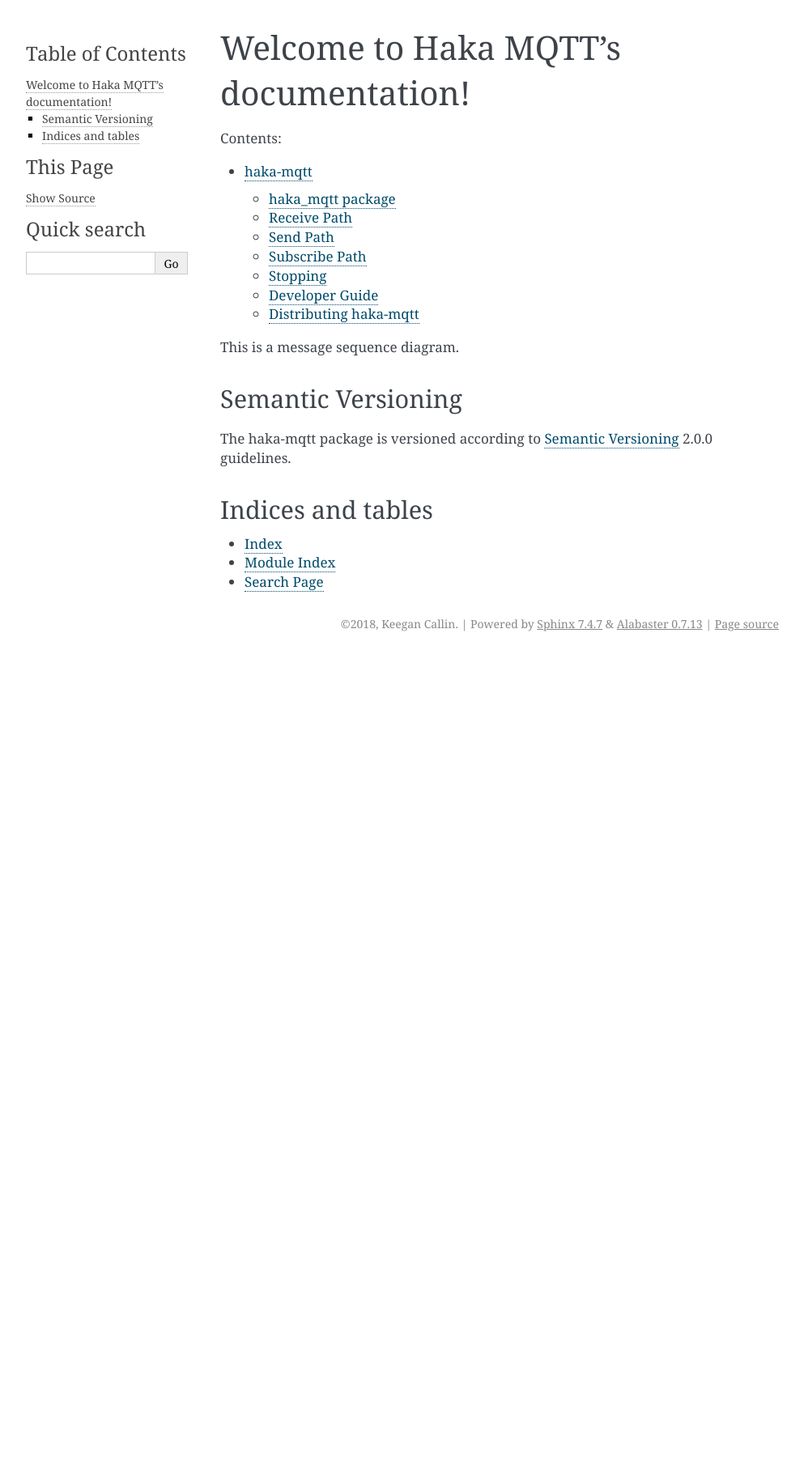
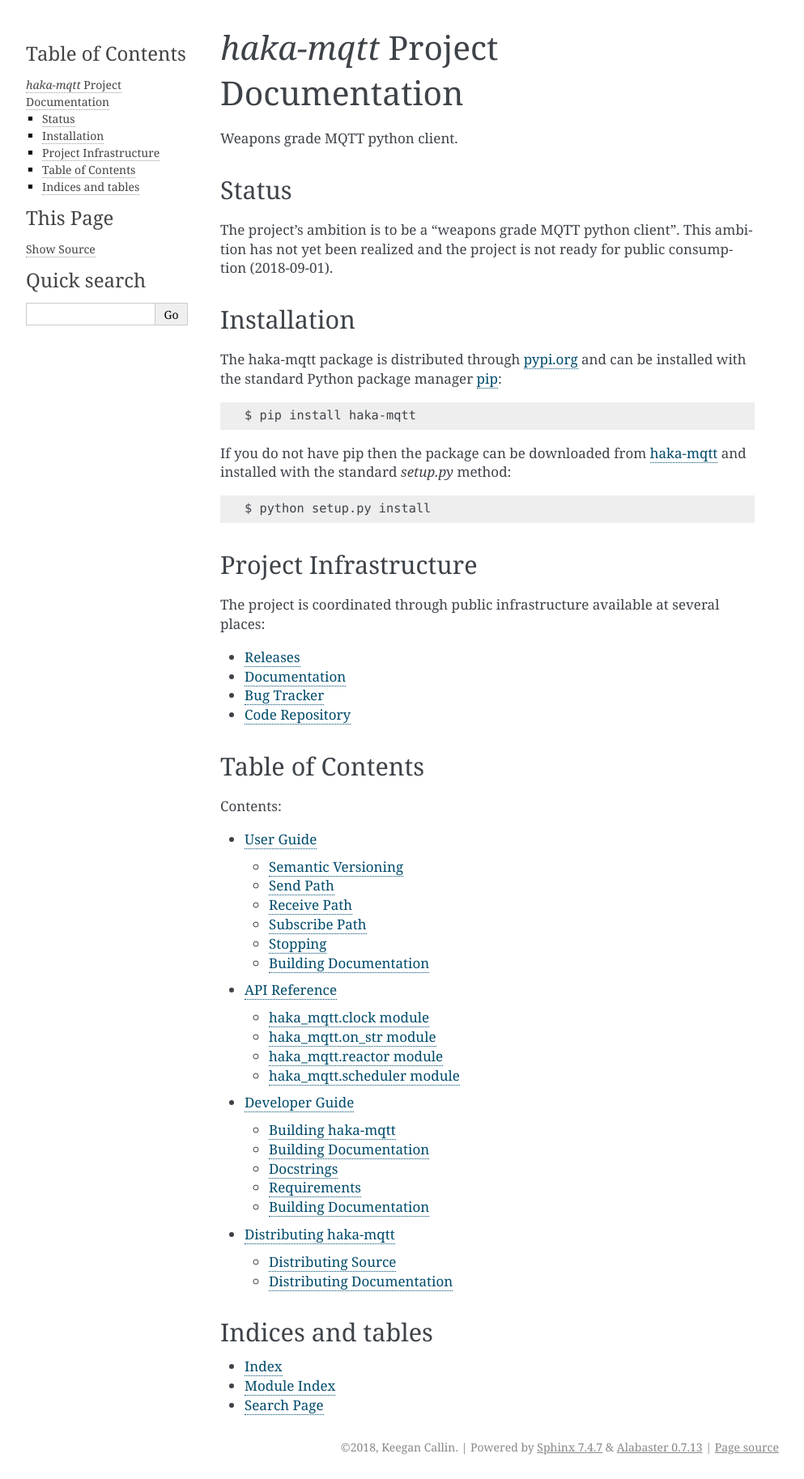
Before and after one commit to kcallin/haka-mqtt, a Sphinx documentation site: the page built from doc/source/index.rst, in a window 1280 px wide. Shown: the whole page at 81% size, without its empty margins (148-1141 px from the left). Built offline with Sphinx 7.4.7, drawn with Linux system fonts in a browser that asks for light colours; before the commit the page ends 900 px from its top, so only the background shows below that.

Commit message:
Documentation update.
Signed-off-by: Keegan Callin <kc@kcallin.net>

```diff
--- a/README.rst
+++ b/README.rst
@@ -28,6 +28,7 @@
 The project is coordinated through public infrastructure available at
 several places:
 
+* `Releases <https://pypi.org/project/haka-mqtt>`_
+* `Documentation <https://haka-mqtt.readthedocs.io/en/latest/>`_
 * `Bug Tracker <https://github.com/kcallin/haka-mqtt/issues>`_
-* `Documentation <https://haka-mqtt.readthedocs.io/en/latest/>`_
-* `Source Code <https://github.com/kcallin/haka-mqtt>`_
+* `Code Repository <https://github.com/kcallin/haka-mqtt>`_
--- a/doc/source/index.rst
+++ b/doc/source/index.rst
@@ -3,24 +3,63 @@
    You can adapt this file completely to your liking, but it should at least
    contain the root `toctree` directive.
 
-=====================================
-Welcome to Haka MQTT's documentation!
-=====================================
+===================================
+`haka-mqtt` Project Documentation
+===================================
+
+Weapons grade MQTT python client.
+
+Status
+=======
+
+The project's ambition is to be a "weapons grade MQTT python client".
+This ambition has not yet been realized and the project is not ready for
+public consumption (2018-09-01).
+
+
+Installation
+=============
+
+The haka-mqtt package is distributed through
+`pypi.org <https://pypi.org>`_ and can be installed with the standard
+Python package manager `pip <https://pip.pypa.io/en/stable/>`_:
+
+.. code-block:: bash
+
+   $ pip install haka-mqtt
+
+If you do not have pip then the package can be downloaded from
+`haka-mqtt <https://pypi.org/project/haka-mqtt>`_ and installed with
+the standard `setup.py` method:
+
+.. code-block:: bash
+
+   $ python setup.py install
+
+
+Project Infrastructure
+=======================
+
+The project is coordinated through public infrastructure available at
+several places:
+
+* `Releases <https://pypi.org/project/haka-mqtt>`_
+* `Documentation <https://haka-mqtt.readthedocs.io/en/latest/>`_
+* `Bug Tracker <https://github.com/kcallin/haka-mqtt/issues>`_
+* `Code Repository <https://github.com/kcallin/haka-mqtt>`_
+
+
+Table of Contents
+==================
 
 .. toctree::
    :maxdepth: 2
    :caption: Contents:
 
-   modules
-
-This is a message sequence diagram.
-
-
-Semantic Versioning
-====================
-
-The haka-mqtt package is versioned according to `Semantic Versioning
-<https://semver.org>`_ 2.0.0 guidelines.
+   user_guide
+   haka_mqtt
+   dev_guide
+   release_procedure
 
 
 Indices and tables
```
Also changed, not shown: doc/source/build_doc.rst (added, +9 -0 lines), doc/source/haka_mqtt.rst (+3 -22 lines), doc/source/modules.rst (deleted, +0 -13 lines), doc/source/semver.rst (added, +19 -0 lines), doc/source/user_guide.rst (added, +18 -0 lines), doc/source/dev_guide.rst (renamed from doc/source/developer_guide.rst), 1 other file.
